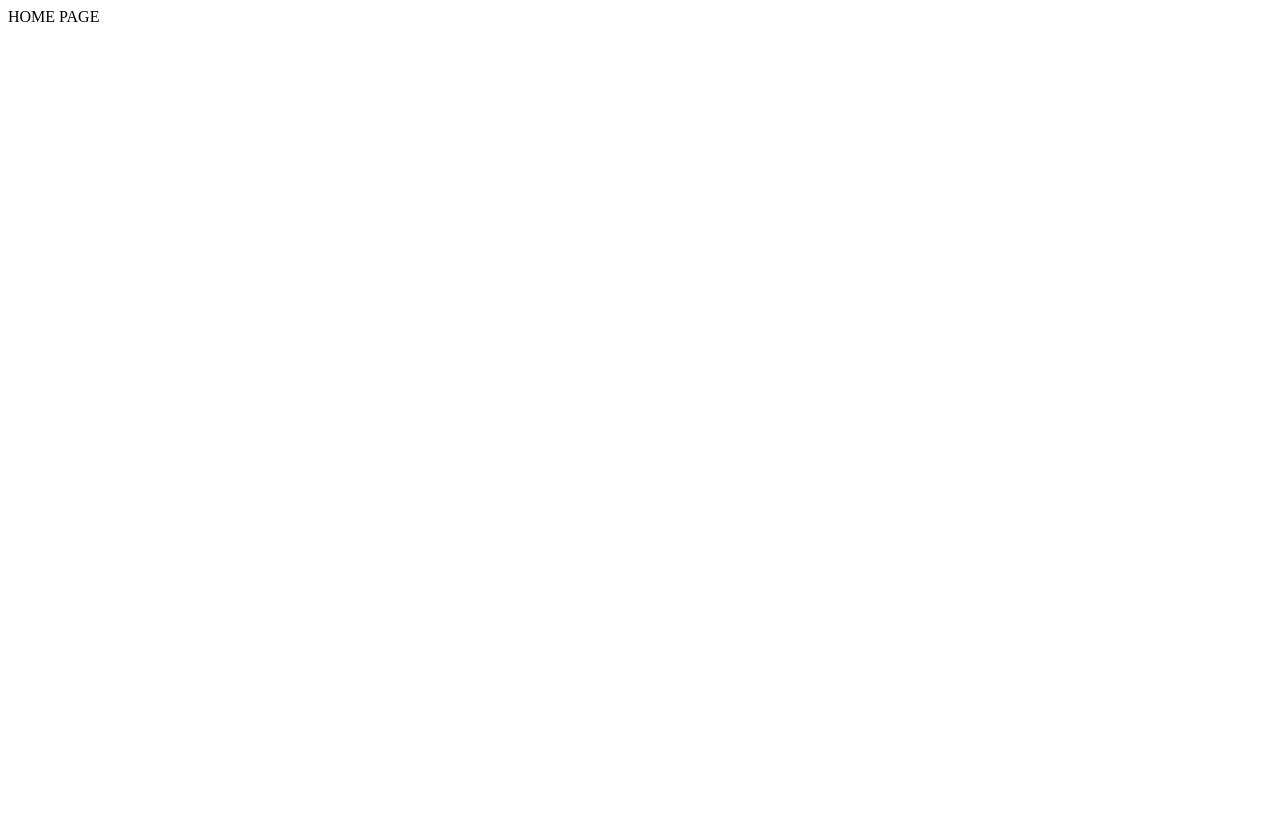
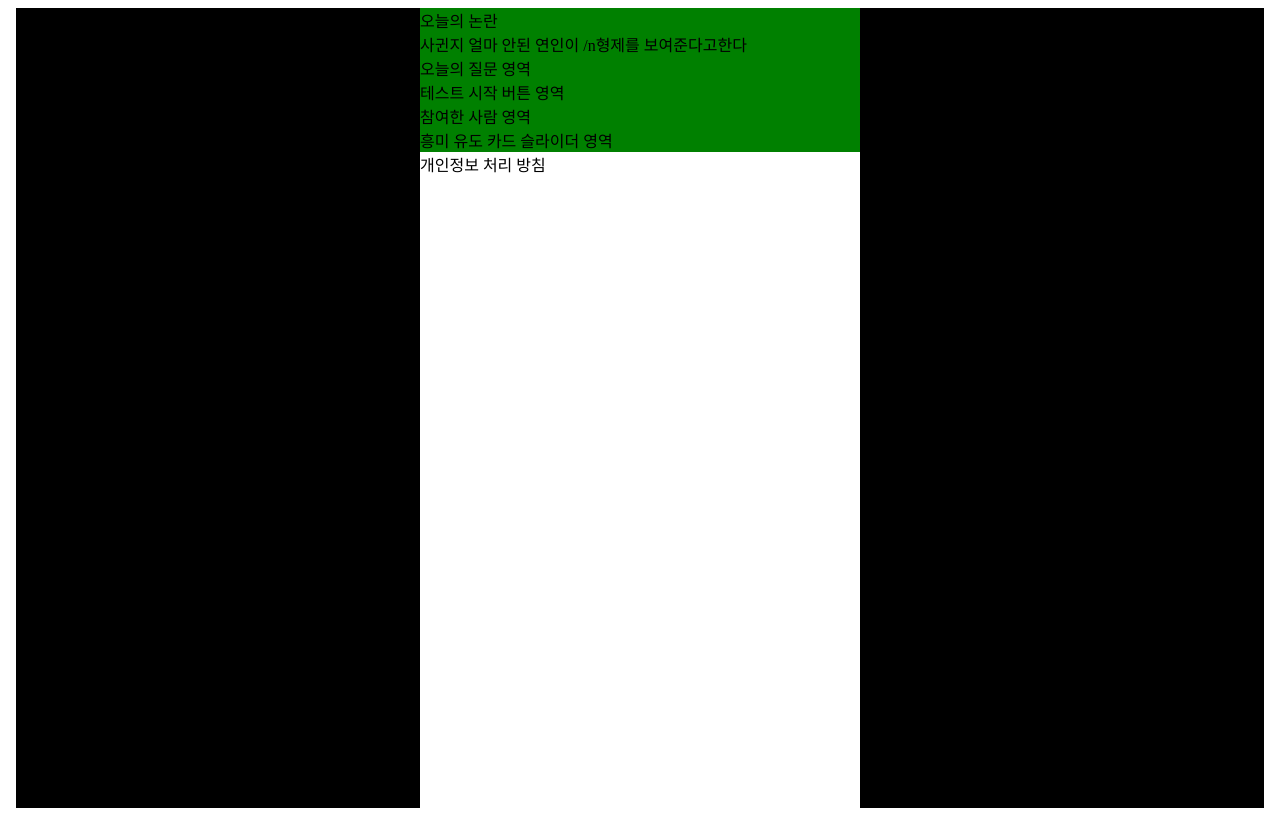
Before and after one commit to cheong-gu/byenolan, a Next.js app: page / in a window 1280 px wide. Built offline with nearby package versions, Linux system fonts and the light colour scheme.

Commit message:
뼈대구성:

```diff
--- a/src/app/layout.tsx
+++ b/src/app/layout.tsx
@@ -1,7 +1,18 @@
 "use client";
+import styled from "@emotion/styled";
+import { RecoilRoot } from "recoil";
 
-import { Inter } from "next/font/google";
-import { RecoilRoot } from "recoil";
+const Body = styled.body`
+  background-color: black;
+`;
+
+const Main = styled.main`
+  background-color: white;
+  width: 440px;
+  margin: 0 auto;
+  height: 100vh;
+  overflow-y: auto;
+`;
 
 export default function RootLayout({
   children,
@@ -11,7 +22,9 @@ export default function RootLayout({
   return (
     <RecoilRoot>
       <html lang="en">
-        <body >{children}</body>
+        <Body>
+          <Main>{children}</Main>
+        </Body>
       </html>
     </RecoilRoot>
   );
--- a/src/app/page.tsx
+++ b/src/app/page.tsx
@@ -1,13 +1,38 @@
 "use client";
 
-import Link from "next/link";
-import { useRecoilState, useRecoilValue } from "recoil";
+import styled from "@emotion/styled";
 
+const Footer = styled.footer`
+  background-color: white;
+  width: 440px;
+  margin: 0 auto;
+  height: 10vh;
+  overflow-y: auto;
+`;
+
+const HomeWrap = styled.div`
+  background-color: green;
+`;
 export default function Home() {
-
   return (
-    <div>
-      HOME PAGE
-    </div>
+    <HomeWrap>
+      <div>
+        오늘의 논란
+        <div>사귄지 얼마 안된 연인이 /n형제를 보여준다고한다</div>
+      </div>
+      <div>
+        오늘의 질문 영역
+      </div>
+      <div>
+        테스트 시작 버튼 영역
+      </div>
+      <div>
+        참여한 사람 영역
+      </div>
+      <div>
+        흥미 유도 카드 슬라이더 영역
+      </div>
+      <Footer>개인정보 처리 방침</Footer>
+    </HomeWrap>
   );
 }
```
Also changed, not shown: tsconfig.json (+18 -5 lines), 1 other file (tests, documents, lock files or other folders).
